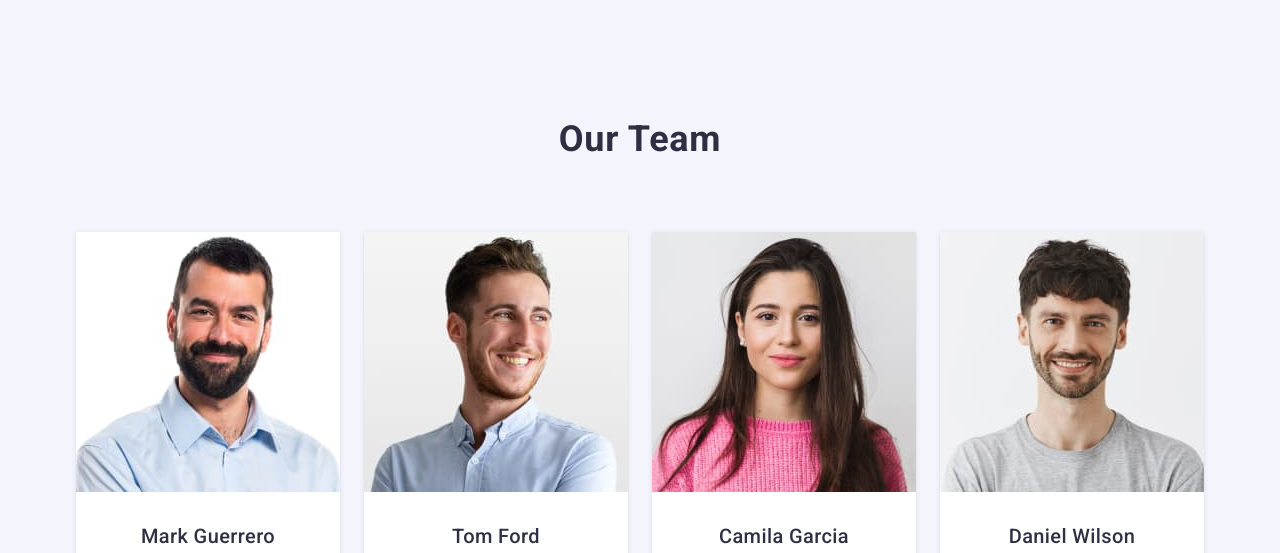
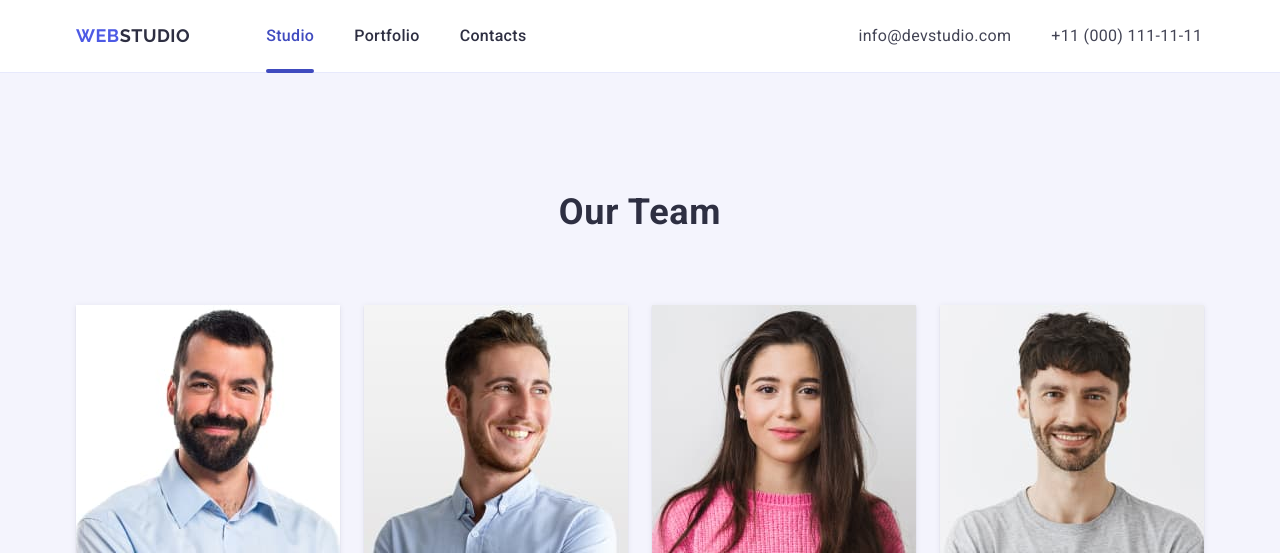
Before and after one commit to tania-tatiana/goit-markup-hw-06, a plain HTML site: page index.html in a window 1280 px wide. Shown: the top 553 px of the page. Drawn offline with nearby package versions, Linux system fonts and the light colour scheme.

Commit message:
add adaptive section team

```diff
--- a/css/styles.css
+++ b/css/styles.css
@@ -86,8 +86,17 @@ img {
 }
 .navigation {
   display: flex;
+  align-items: center;
+}
+@media only screen and (min-width: 768px) {
+  .navigation {
+    margin-right: 121px;
+  }
+}
+@media only screen and (min-width: 1158px) {
+  .navigation {
     margin-right: 332px;
-  align-items: center;
+  }
 }
 .header-logo {
   display: flex;
@@ -95,7 +104,19 @@ img {
   justify-content: flex-start;
   flex-direction: row;
   gap: 0px;
+  padding: 24px 0;
+}
+@media only screen and (min-width: 768px) {
+  .header-logo {
+    margin-right: 120px;
+    padding: 0;
+  }
+}
+@media only screen and (min-width: 1158px) {
+  .header-logo {
     margin-right: 76px;
+    padding: 0;
+  }
 }
 .logo {
   display: inline-block;
@@ -111,11 +132,25 @@ img {
   color: #2e2f42;
 }
 .navigation-list {
+  display: none;
+}
+@media only screen and (min-width: 768px) {
+  .navigation-list {
     display: flex;
     align-items: flex-start;
     justify-content: flex-start;
     flex-direction: row;
     gap: 40px;
+  }
+}
+@media only screen and (min-width: 1158px) {
+  .navigation-list {
+    display: flex;
+    align-items: flex-start;
+    justify-content: flex-start;
+    flex-direction: row;
+    gap: 40px;
+  }
 }
 .navigation-item {
   transition: color 250ms cubic-bezier(0.4, 0, 0.2, 1);
@@ -151,8 +186,20 @@ img {
   font-style: normal;
 }
 .address-list {
+  display: none;
+}
+@media only screen and (min-width: 768px) {
+  .address-list {
     display: flex;
+    flex-direction: column;
+    gap: 12px;
+  }
+}
+@media only screen and (min-width: 1158px) {
+  .address-list {
+    flex-direction: row;
     gap: 40px;
+  }
 }
 .address-item {
   transition: color 250ms cubic-bezier(0.4, 0, 0.2, 1);
@@ -272,6 +319,10 @@ img {
   padding: 32px 0;
 }
 .container-team {
+  display: flex;
+  justify-content: center;
+  flex-direction: column;
+  align-items: center;
 }
 .team-title {
   font-weight: 700;
@@ -293,13 +344,13 @@ img {
   .team-list {
     flex-direction: row;
     flex-wrap: wrap;
+    justify-content: center;
     gap: 64px 24px;
   }
 }
 
 @media only screen and (min-width: 1158px) {
   .team-list {
-    display: flex;
     align-items: center;
     gap: 24px;
   }
--- a/index.html
+++ b/index.html
@@ -29,7 +29,7 @@ for Your Business"
   </head>
   <body>
     <!-- Header section -->
-    <header class="header hide">
+    <header class="header">
       <div class="container header-container">
         <nav class="navigation">
           <a href="./index.html" class="header-logo logo"
```
Lines whose indentation alone changed are shown as unchanged.
